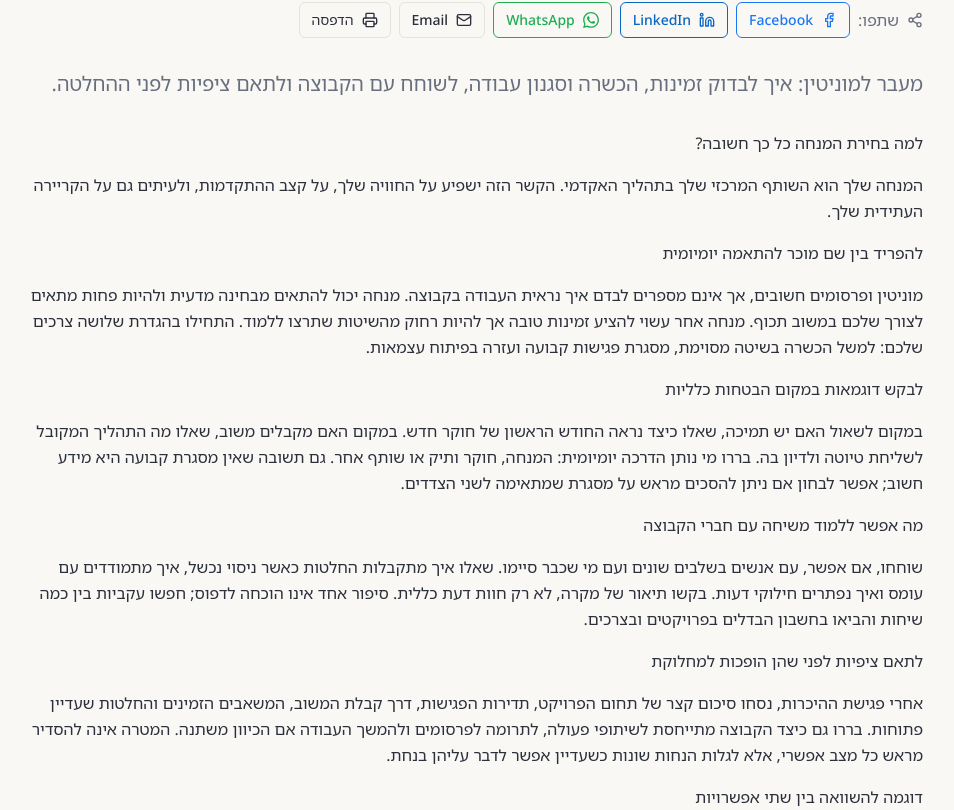
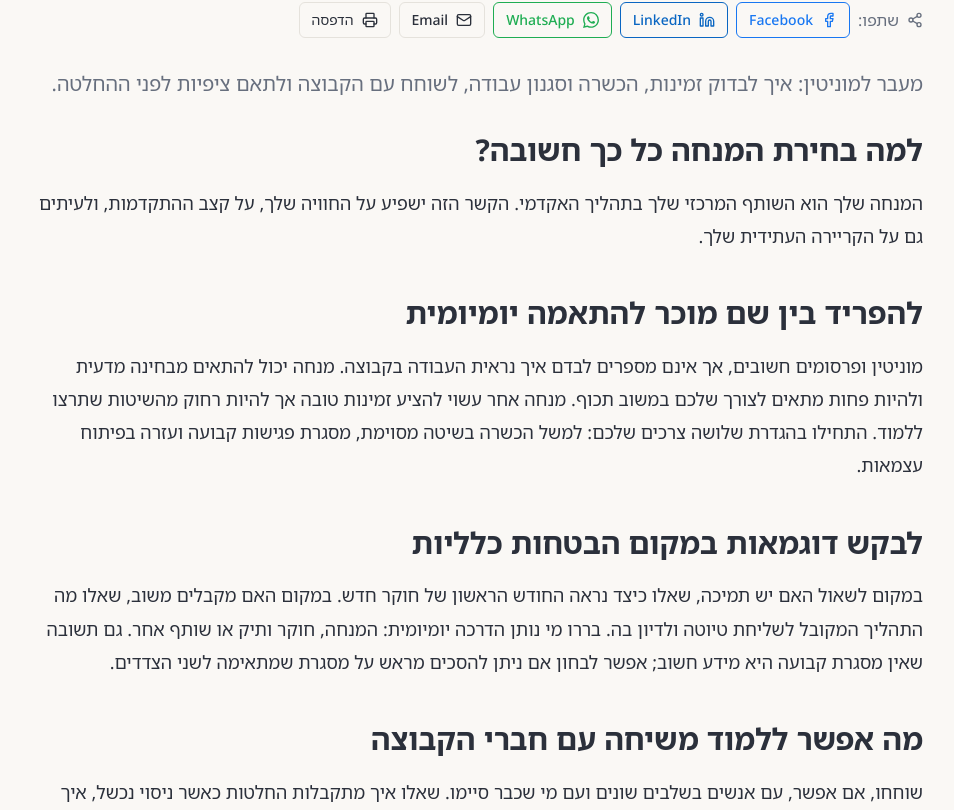
Before and after one commit to amitkugler/academic-light, a React (Vite) app: page /magazine/choosing-supervisor in a window 1280 px wide. Shown: the part 790-1600 px from the top of the page, without its empty margins (165-1119 px from the left). Built offline with nearby package versions, Linux system fonts and the light colour scheme; no server answers; the HTML template or start-up script is replaced by a standard one.

Commit message:
Improve magazine article typography and section hierarchy

```diff
--- a/src/index.css
+++ b/src/index.css
@@ -155,3 +155,43 @@
     }
   }
 }
+
+@layer components {
+  .article-body {
+    @apply text-lg text-foreground;
+    line-height: 1.85;
+  }
+
+  .article-body h2 {
+    @apply text-2xl md:text-3xl font-bold text-foreground;
+    line-height: 1.35;
+    margin-block-start: 2.5rem;
+    margin-block-end: 1rem;
+  }
+
+  .article-body h2:first-child {
+    margin-block-start: 0;
+  }
+
+  .article-body h3 {
+    @apply text-xl md:text-2xl font-semibold;
+    line-height: 1.4;
+    margin-block-start: 1.75rem;
+    margin-block-end: 0.75rem;
+  }
+
+  .article-body p {
+    margin-block-end: 1.25rem;
+  }
+
+  .article-body ul,
+  .article-body ol {
+    padding-inline-start: 1.5rem;
+    margin-block-end: 1.25rem;
+  }
+
+  .article-body ul { list-style-type: disc; }
+  .article-body ol { list-style-type: decimal; }
+  .article-body li { margin-block: 0.5rem; }
+  .article-body strong { font-weight: 700; }
+}
--- a/src/pages/BlogPost.tsx
+++ b/src/pages/BlogPost.tsx
@@ -155,10 +155,10 @@ const BlogPost = () => {
             </div>
 
             {/* Content */}
-            <div className="prose prose-lg max-w-none text-start">
+            <div className="max-w-none text-start">
               <p className="text-xl text-muted-foreground mb-8">{t(post.excerpt, post.excerptEn)}</p>
               <div
-                className="text-foreground leading-relaxed space-y-4"
+                className="article-body"
                 dangerouslySetInnerHTML={{ __html: t(post.fullContent, post.fullContentEn) }}
               />
             </div>
```
